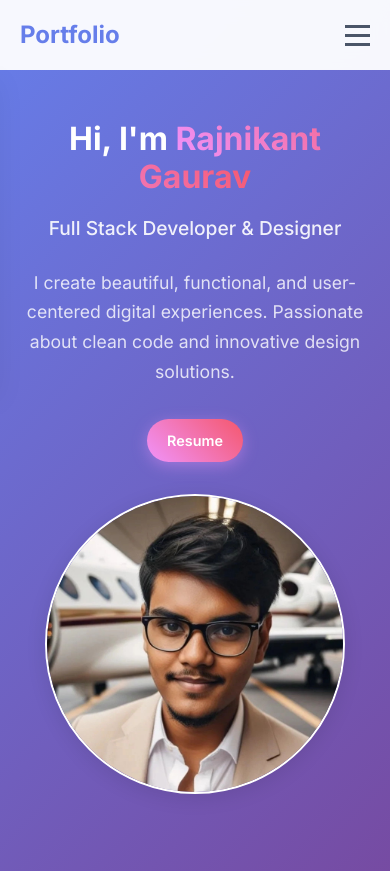
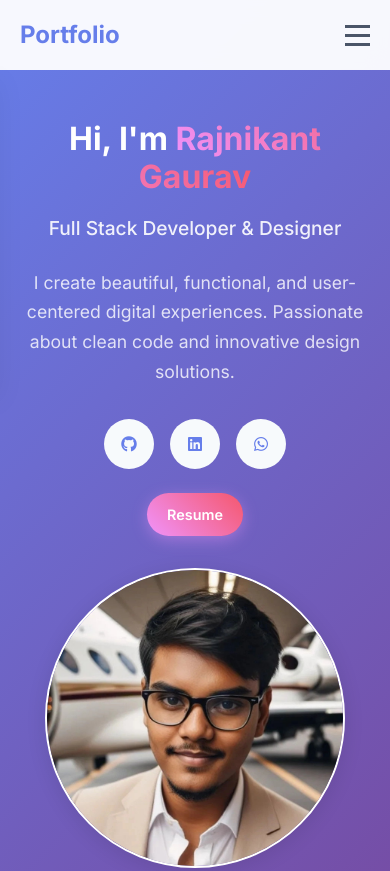
Before and after one commit to rajnikant357/My-Portfolio, a plain HTML site: page index.html in a window 390 px wide. Shown: the top 871 px of the page. Drawn offline with Linux system fonts and the light colour scheme.

Commit message:
social links added

```diff
--- a/index.html
+++ b/index.html
@@ -56,6 +56,13 @@
             experiences. Passionate about clean code and innovative design
             solutions.
           </p>
+          <div class="hero-social-links">
+            <div class="social-links">
+              <a href="https://github.com/rajnikant357" class="social-link" target="_blank"><i class="fab fa-github"></i></a>
+              <a href="https://www.linkedin.com/in/rajnikant-guarav-5b70112a2/" class="social-link" target="_blank"><i class="fab fa-linkedin"></i></a>
+              <a href="https://wa.me/+917084202503" class="social-link" target="_blank"><i class="fab fa-whatsapp"></i></a>
+            </div>
+          </div>
           <div class="hero-buttons">
             <a href="images/Resume_Rajnikant_Gaurav.pdf" class="btn btn-primary" download target="_blank">Resume</a>
             <!-- <a href="#contact" class="btn btn-secondary">Get In Touch</a> -->
--- a/styles.css
+++ b/styles.css
@@ -1,3 +1,4 @@
+
 * {
   margin: 0;
   padding: 0;
@@ -167,6 +168,23 @@ body {
   display: flex;
   gap: 1rem;
   flex-wrap: wrap;
+}
+
+/* Hero Social Links Responsive Styles */
+.hero-social-links {
+  display: flex;
+  justify-content: flex-start;
+  margin-bottom: 1.5rem;
+}
+
+@media (max-width: 768px) {
+  .hero-social-links {
+    justify-content: center;
+    margin-bottom: 1.5rem;
+  }
+  .hero-buttons {
+    justify-content: center;
+  }
 }
 
 .btn {
```
